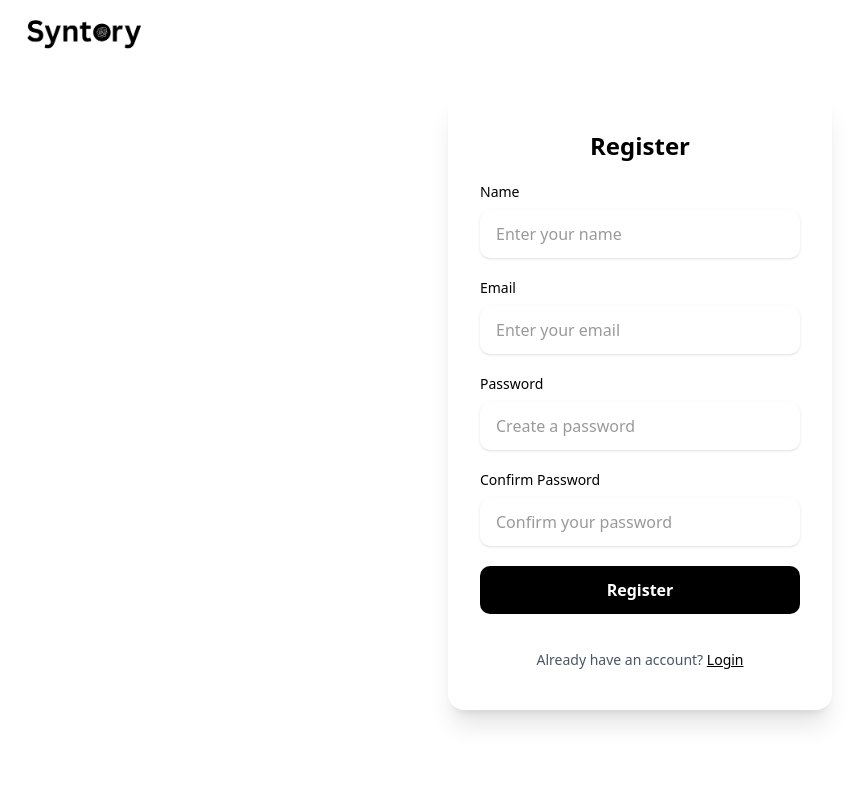
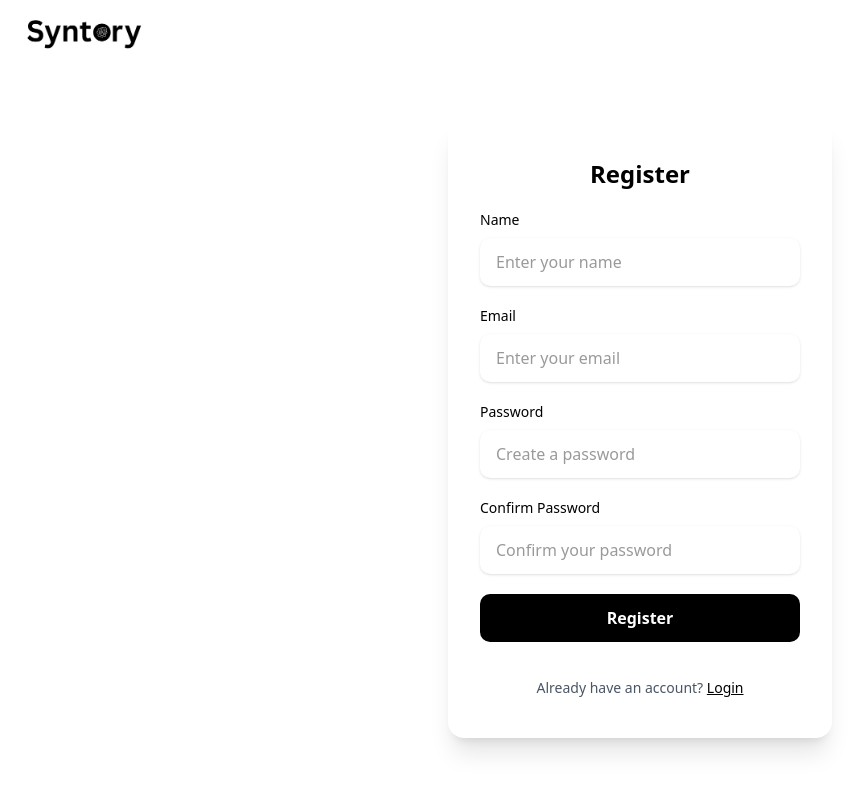
Before and after one commit to ezzzep/syntory-frontend, a Next.js app: page /auth/register in a window 1280 px wide. Shown: the top 792 px of the page, without its empty margins (0-865 px from the left). Built offline with nearby package versions, Linux system fonts and the light colour scheme; no server answers.

Commit message:
register padding top

```diff
--- a/src/app/auth/register/page.tsx
+++ b/src/app/auth/register/page.tsx
@@ -2,7 +2,7 @@ import RegisterForm from "./registerForm";
 
 export default function LoginPage() {
   return (
-    <div className="flex min-h-screen items-center justify-center font-sans bg-white p-4">
+    <div className="flex min-h-screen items-center justify-center font-sans bg-white pt-14">
       <RegisterForm />
     </div>
   );
```
